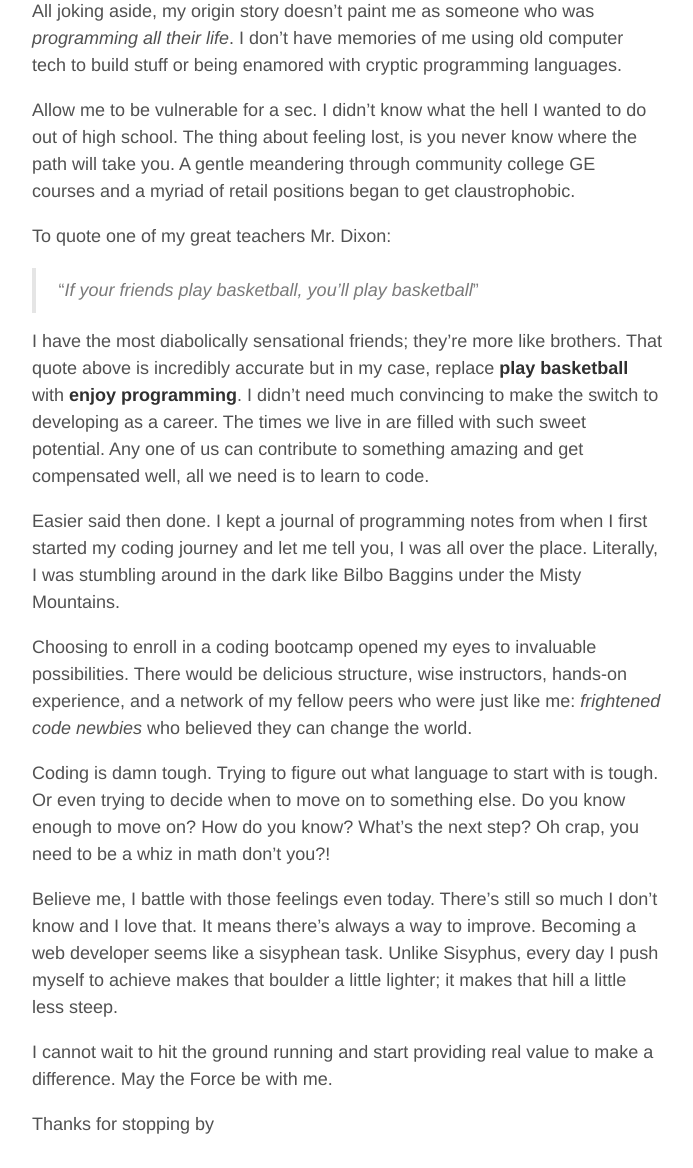
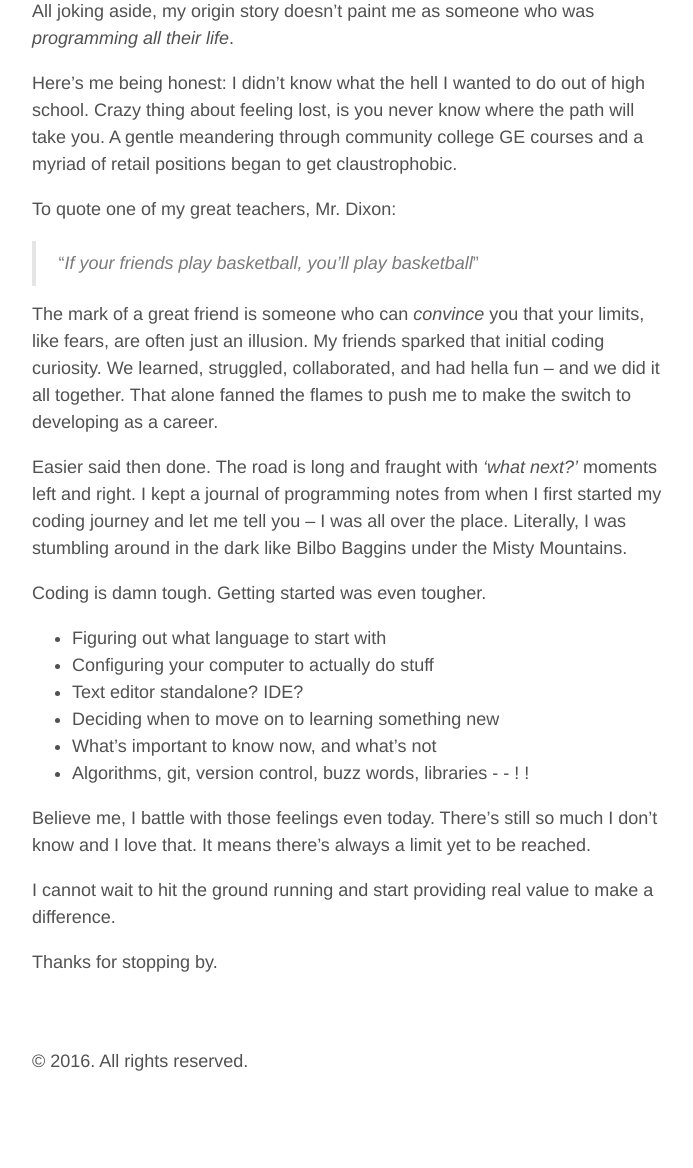
Before and after one commit to sirmatt/sirmatt.github.io, a Jekyll site: the page built from about.md, in a window 1280 px wide and 1400 px high, scrolled down 647 px. Shown: the part 232-1400 px from the top of the window, without its empty margins (293-986 px from the left). Built offline with Jekyll 4.4.1, drawn with Linux system fonts in a browser that asks for light colours; after the commit the page ends 1972 px from its top, so only the background shows below that; some of the changed text lies outside the part shown.

Commit message:
Edit about page, added contact page

```diff
--- a/_config.yml
+++ b/_config.yml
@@ -7,14 +7,14 @@ permalink: "/:title"
 highlighter: pygments
 
 # Setup
-title:               matt_batista
-tagline:             'Junior web dev for hire!'
-description:         'Junior web dev for hire!'
+title:               matt batista
+tagline:             'Web dev for hire!'
+description:         'Web dev for hire!'
 url:                 https://sirmatt.github.io
 
 # About/contact
 author:
-  name:              'matt_batista'
+  name:              'matt batista'
   url:               https://twitter.com/mattoflegend
   email:             mattbatista@me.com
 
@@ -35,4 +35,4 @@ github:
   repo:              https://github.com/sirmatt/sirmatt.github.io
 
 # This is the list of pages to include in the header of the website.
-pages_list: {'About': '/about', 'Archive':'/archive', 'Feed':'/atom.xml'}
+pages_list: {'about': '/about', 'contact': '/contact', 'archive':'/archive', 'feed':'/atom.xml'}
--- a/about.md
+++ b/about.md
@@ -1,35 +1,40 @@
 ---
 layout: page
-title: sawadee khrup!
+title: sawadee!
 ---
 
 *What's up, my name is at the top of the page in case you're wondering. Below you'll find my handsome mugshot and a bit of my coding origin story.*
 
-The biggest takeaway I want you to glean is this: I am a budding <code>junior web developer</code> who wants to learn as much as I can, contribute meaningfully, and maybe inspire others on their own coding journey. What a time to be alive!
+The biggest takeaway I want you to glean is this: I am a budding <code>web developer</code> who wants to learn as much as I can, contribute meaningfully, and maybe inspire others on their own coding journey. What a time to be alive!
 <br>
 <br>
 ![It's ya boy!](http://i.imgur.com/oiuVgQ4.jpg)
 <br>
 I suppose it all started when I was in the womb. Nine months is a long time. In order to stave off boredom, I made a computer with spare parts I found floating around the amniotic fluid. It wasn't much, but I was able to build a decent machine. I powered it mainly through oxygen I got from my umbilical cord (tutorial video coming soon). Self-teaching, patience, and a little classical music via the outside world made me proficient in placenta.js and zygoteDB.
 
-All joking aside, my origin story doesn't paint me as someone who was *programming all their life*. I don't have memories of me using old computer tech to build stuff or being enamored with cryptic programming languages.
+All joking aside, my origin story doesn't paint me as someone who was *programming all their life*.
 
-Allow me to be vulnerable for a sec. I didn't know what the hell I wanted to do out of high school. The thing about feeling lost, is you never know where the path will take you. A gentle meandering through community college GE courses and a myriad of retail positions began to get claustrophobic.
+Here's me being honest: I didn't know what the hell I wanted to do out of high school. Crazy thing about feeling lost, is you never know where the path will take you. A gentle meandering through community college GE courses and a myriad of retail positions began to get claustrophobic.
 
-To quote one of my great teachers Mr. Dixon:
+To quote one of my great teachers, Mr. Dixon:
 
 > "*If your friends play basketball, you'll play basketball*"
 
-I have the most diabolically sensational friends; they're more like brothers. That quote above is incredibly accurate but in my case, replace **play basketball** with **enjoy programming**. I didn't need much convincing to make the switch to developing as a career. The times we live in are filled with such sweet potential. Any one of us can contribute to something amazing and get compensated well, all we need is to learn to code.
+The mark of a great friend is someone who can *convince* you that your limits, like fears, are often just an illusion. My friends sparked that initial coding curiosity. We learned, struggled, collaborated, and had hella fun -- and we did it all together. That alone fanned the flames to push me to make the switch to developing as a career.
 
-Easier said then done. I kept a journal of programming notes from when I first started my coding journey and let me tell you, I was all over the place. Literally, I was stumbling around in the dark like Bilbo Baggins under the Misty Mountains.
+Easier said then done. The road is long and fraught with *'what next?'* moments left and right. I kept a journal of programming notes from when I first started my coding journey and let me tell you -- I was all over the place. Literally, I was stumbling around in the dark like Bilbo Baggins under the Misty Mountains.
 
-Choosing to enroll in a coding bootcamp opened my eyes to invaluable possibilities. There would be delicious structure, wise instructors, hands-on experience, and a network of my fellow peers who were just like me: *frightened code newbies* who believed they can change the world.
+Coding is damn tough. Getting started was even tougher.
 
-Coding is damn tough. Trying to figure out what language to start with is tough. Or even trying to decide when to move on to something else. Do you know enough to move on? How do you know? What's the next step? Oh crap, you need to be a whiz in math don't you?!
+* Figuring out what language to start with
+* Configuring your computer to actually do stuff
+* Text editor standalone? IDE?
+* Deciding when to move on to learning something new
+* What's important to know now, and what's not
+* Algorithms, git, version control, buzz words, libraries - - ! !
 
-Believe me, I battle with those feelings even today. There's still so much I don't know and I love that. It means there's always a way to improve. Becoming a web developer seems like a sisyphean task. Unlike Sisyphus, every day I push myself to achieve makes that boulder a little lighter; it makes that hill a little less steep.
+Believe me, I battle with those feelings even today. There's still so much I don't know and I love that. It means there's always a limit yet to be reached.
 
-I cannot wait to hit the ground running and start providing real value to make a difference. May the Force be with me.
+I cannot wait to hit the ground running and start providing real value to make a difference.
 
-Thanks for stopping by
+Thanks for stopping by.
```
Also changed, not shown: contact.md (added, +11 -0 lines).
